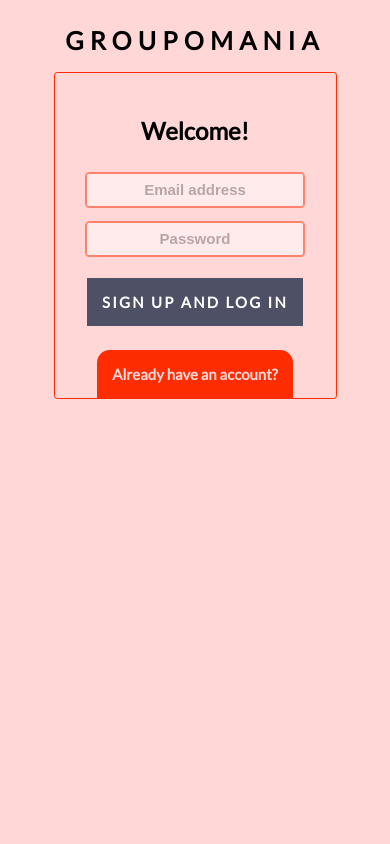
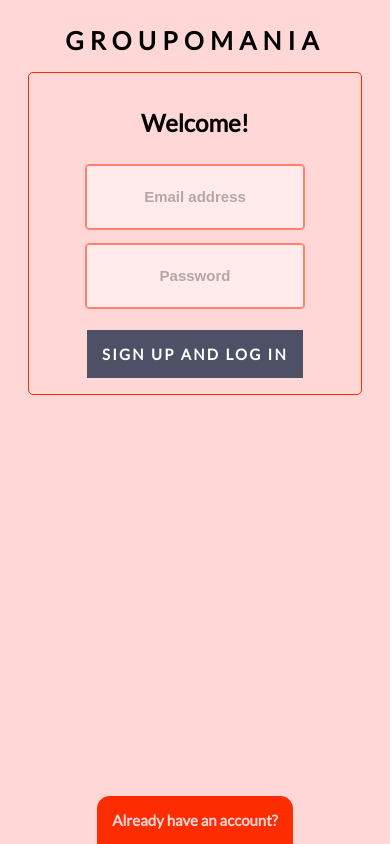
Before and after one commit to Eightyeightdays/OC-Project-7, a React (Create React App) app in the folder front/: page / in a window 390 px wide. Built offline with nearby package versions, Linux system fonts and the light colour scheme.

Commit message:
Small UI changes

```diff
--- a/front/src/pages/Login.js
+++ b/front/src/pages/Login.js
@@ -21,7 +21,6 @@ export default function LoginAndSignUp(){
         const user = Object.fromEntries(new FormData(loginForm).entries());
         const settings = {
         method: "POST",
-        credentials: "include",
         headers: {
             "Access-Control-Allow-Credentials": true,
             "Accept": "application/json",
@@ -36,6 +35,8 @@ export default function LoginAndSignUp(){
             if(data.token){
                 if(data.admin){
                     console.log("ADMIN SIGNED IN");
+                    navigate("/home");
+                    console.log("DIDN'T NAVIGATE HOME")
                 }
                 navigate("/home");
             }else{
@@ -93,7 +94,6 @@ export default function LoginAndSignUp(){
         fetch("http://localhost:3001/auth/signup", settings)
         .then(response => {
             if(response.status === 201){
-                settings.credentials = "include";
                 fetch("http://localhost:3001/auth/login", settings)
                 .then(response => response.json())
                 .then(data =>{
@@ -107,7 +107,7 @@ export default function LoginAndSignUp(){
 
     function changeUi(){
         setExistingUser(!existingUser);
-        if(existingUser !== false){
+        if(existingUser){
             setButtonLabel("Sign up");
             setError("");
         }else{
@@ -121,22 +121,24 @@ export default function LoginAndSignUp(){
             <h1>GROUPOMANIA</h1>
             <div className="loginContainer">
                 {!existingUser ?
-                <div className="loginAndSignup">
+                <>
                     <h2>Welcome back!</h2>
                     <form id="loginForm">
                         <input type="text" name="email" placeholder="Email address" />
                         <input type="password" name="password" placeholder="Password" maxLength="15"/>
                     </form>
                     <button className="loginButton" type="submit" onClick={handleLogin}>LOGIN</button>
-                </div> :
-                <div className="loginAndSignup">
+                </>
+                :
+               <>
                     <h2>Welcome!</h2>
                     <form id="signUpForm">
                         <input type="text" name="email" placeholder="Email address" />
                         <input type="password" name="password" placeholder="Password" maxLength="15"/>
                     </form>
                     <button className="loginButton" type="submit" onClick={handleSignUp}>SIGN UP AND LOG IN</button>
-                </div>}
+                </>
+                }
                 <button className="selectButton" type="button" onClick={changeUi}>{buttonLabel}</button>
                 <div id="error">{error}</div>
             </div>
--- a/front/src/styles.css
+++ b/front/src/styles.css
@@ -10,21 +10,17 @@
     align-items: center;
 }
 
-.loginAndSignup{
+.loginContainer{
     display: flex;
     flex-direction: column;
+    align-items: center;
+    border: 1px solid var(--primary);
+    border-radius: 5px;
     background: var(--secondary);
     padding: 1em;
-    width: max-content;
-    border-radius: 5px;
     margin: 2em;
     height: min-content;
-}
-
-.loginContainer{
-    border: 1px solid var(--primary);
-    border-radius: 0.2em;
-    align-items: center;
+    width: 400px;
 }
 
 .loginContainer, form{
@@ -95,6 +91,8 @@ button{
     color: var(--secondary);
     border-top-right-radius: 0.85em;
     border-top-left-radius: 0.85em;
+    position: fixed;
+    bottom: 0;
 }
 
 .loginButton{
@@ -109,15 +107,18 @@ button:hover{
 }
 
 @media (max-width: 535px) {
+
     h1{
         font-size: 25px;
     }
     input[type="text"], input[type="password"]{
-        padding: 0.5em 0.5em;
+        padding: 1.5em 0.5em;
         margin: 0.5em 0.5em;
+        font-size: 15px;;
     }
-    .loginAndSignup{
+    .loginContainer{
         margin: 0.5em;
+        width: 300px;
     }
 }
 
@@ -136,7 +137,7 @@ button:hover{
     right: 0;
     line-height: 2em;
     box-shadow: 10px 10px 10px 10px 10px;
-    transition: all 1s ease-in-out;
+    transition: all 1s cubic-bezier( 0.31, 0.59, 0.16, 1.03 );
 }
 
 #error.visible{
```
Also changed, not shown: 1 other file (tests, documents, lock files or other folders).
